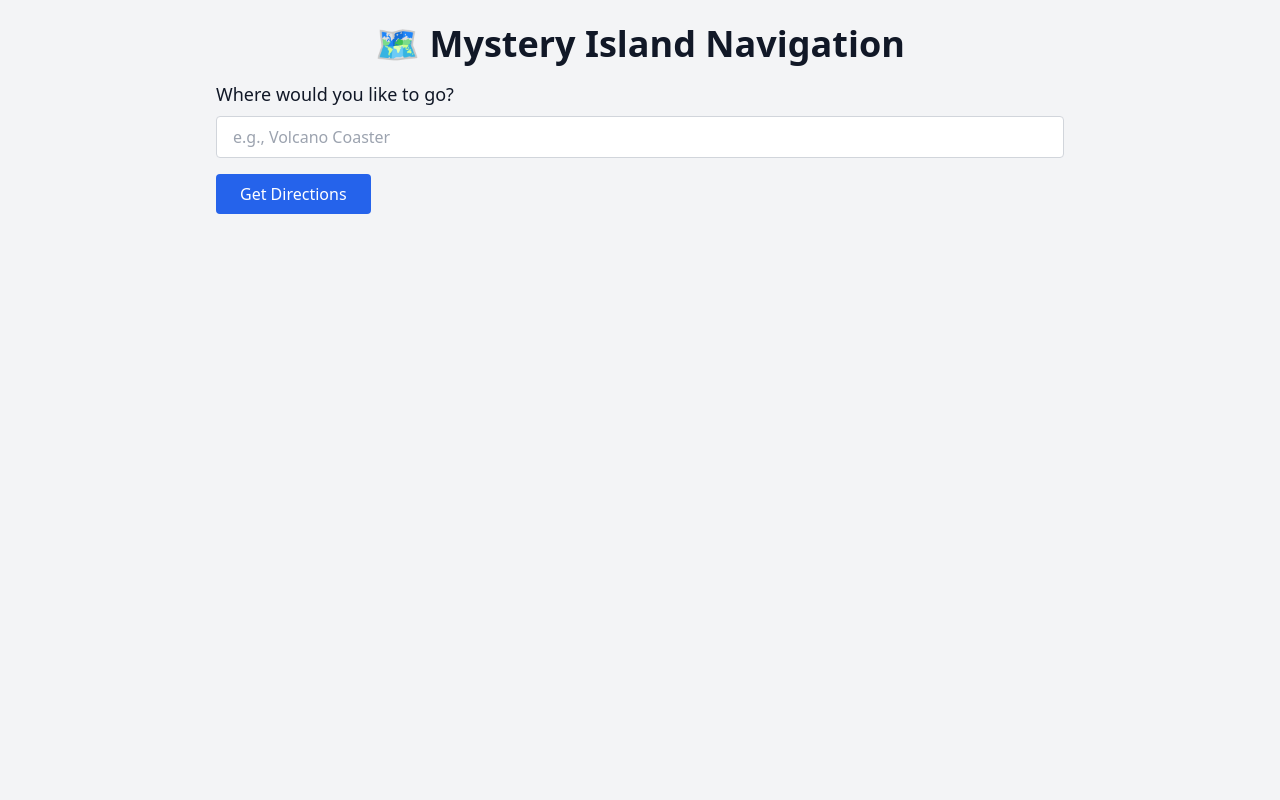
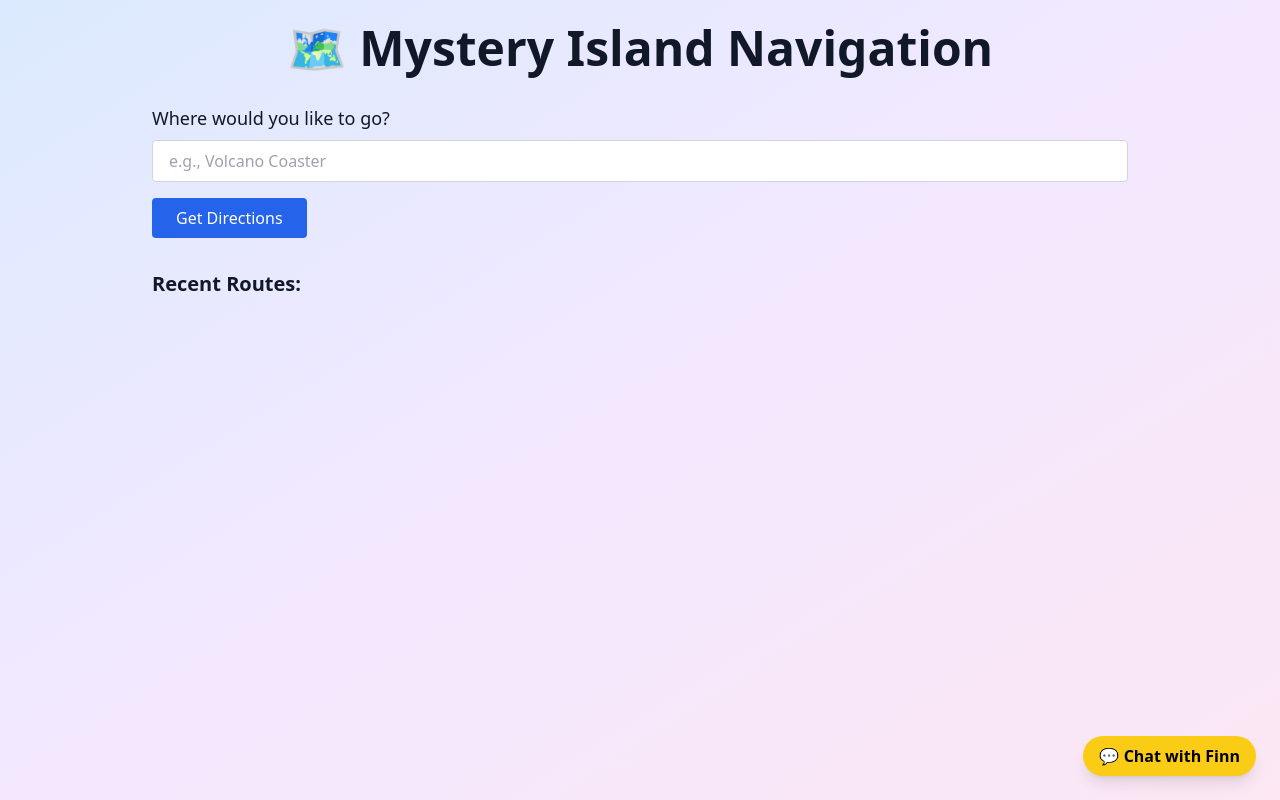
Before and after one commit to jdsi23/mystery-island-infra-Navigation, a Flask app: page / in a window 1280 px wide. Run offline with Flask 3, Linux system fonts and the light colour scheme; some libraries are stand-ins or nearby versions.

Commit message:
Mystery Island

```diff
--- a/navigation-app/templates/index.html
+++ b/navigation-app/templates/index.html
@@ -2,22 +2,24 @@
 <html lang="en">
   <head>
     <meta charset="UTF-8" />
+    <title>Mystery Island Navigation</title>
     <meta name="viewport" content="width=device-width, initial-scale=1.0" />
     <script src="https://cdn.tailwindcss.com"></script>
-    <title>Mystery Island Navigation</title>
   </head>
-  <body class="bg-gray-100 text-gray-900">
-    <div class="max-w-4xl mx-auto p-6">
-      <h1 class="text-4xl font-bold mb-4 text-center">🗺️ Mystery Island Navigation</h1>
 
-      <form action="/directions" method="get" class="mb-6">
+  <body class="bg-gradient-to-br from-blue-100 via-purple-100 to-pink-100 min-h-screen text-gray-900">
+
+    <div class="max-w-5xl mx-auto p-6">
+      <h1 class="text-5xl font-extrabold text-center mb-8">🗺️ Mystery Island Navigation</h1>
+
+      <form id="nav-form" class="mb-8">
         <label for="to" class="block text-lg font-medium mb-2">Where would you like to go?</label>
         <input
-          type="text"
           id="to"
           name="to"
+          type="text"
           placeholder="e.g., Volcano Coaster"
-          class="w-full border border-gray-300 rounded px-4 py-2 focus:outline-none focus:ring-2 focus:ring-blue-400"
+          class="w-full border border-gray-300 rounded px-4 py-2 focus:ring-2 focus:ring-blue-400"
           required
         />
         <button
@@ -28,26 +30,96 @@
         </button>
       </form>
 
-      <div id="directions-output" class="text-lg"></div>
+      <div id="directions-output" class="text-lg mb-8"></div>
+
+      <div id="recent-routes" class="mb-8">
+        <h2 class="text-xl font-semibold">Recent Routes:</h2>
+        <ul id="route-history" class="list-disc list-inside text-sm text-gray-700"></ul>
+      </div>
+    </div>
+
+    <!-- Chatbot button -->
+    <div class="fixed bottom-6 right-6">
+      <button id="chat-toggle" class="bg-yellow-400 hover:bg-yellow-500 text-black font-bold py-2 px-4 rounded-full shadow-lg">
+        💬 Chat with Finn
+      </button>
+    </div>
+
+    <!-- Chatbot UI -->
+    <div id="chatbot" class="hidden fixed bottom-20 right-6 bg-white border border-gray-300 rounded-lg shadow-lg p-4 w-80">
+      <h3 class="font-semibold mb-2">Finn Chatbot</h3>
+      <div id="chat-log" class="h-40 overflow-y-auto text-sm mb-2 border p-2 bg-gray-50 rounded"></div>
+      <input id="chat-input" class="w-full border rounded px-2 py-1" placeholder="Ask me anything..." />
     </div>
 
     <script>
-      const form = document.querySelector("form");
+      const form = document.getElementById("nav-form");
       const output = document.getElementById("directions-output");
+      const historyList = document.getElementById("route-history");
+
+      function saveToHistory(destination) {
+        let history = JSON.parse(localStorage.getItem("routeHistory")) || [];
+        history.unshift(destination);
+        history = history.slice(0, 5);
+        localStorage.setItem("routeHistory", JSON.stringify(history));
+        renderHistory();
+      }
+
+      function renderHistory() {
+        const history = JSON.parse(localStorage.getItem("routeHistory")) || [];
+        historyList.innerHTML = history.map(loc => `<li>${loc}</li>`).join("");
+      }
 
       form.addEventListener("submit", async (e) => {
         e.preventDefault();
-        const to = document.getElementById("to").value;
+        const to = document.getElementById("to").value.trim();
+        if (!to) return;
+
         const res = await fetch(`/directions?to=${encodeURIComponent(to)}`);
         const data = await res.json();
 
-        output.innerHTML = `
-          <h2 class="text-2xl font-semibold mb-2">Route to ${data.destination}:</h2>
-          <ul class="list-disc list-inside">
-            ${data.route.map((step) => `<li>${step}</li>`).join("")}
-          </ul>
-        `;
+        output.innerHTML = "";
+
+        const title = document.createElement("h2");
+        title.className = "text-2xl font-semibold mb-2";
+        title.textContent = `Route to ${data.destination}:`;
+        output.appendChild(title);
+
+        const ul = document.createElement("ul");
+        ul.className = "list-disc list-inside";
+        data.route.forEach((step, i) => {
+          setTimeout(() => {
+            const li = document.createElement("li");
+            li.textContent = step;
+            ul.appendChild(li);
+            output.scrollTop = output.scrollHeight;
+          }, i * 600);
+        });
+
+        output.appendChild(ul);
+        saveToHistory(data.destination);
       });
+
+      document.getElementById("chat-toggle").onclick = () => {
+        const chatbot = document.getElementById("chatbot");
+        chatbot.classList.toggle("hidden");
+      };
+
+      const chatInput = document.getElementById("chat-input");
+      const chatLog = document.getElementById("chat-log");
+
+      chatInput.addEventListener("keypress", function (e) {
+        if (e.key === "Enter") {
+          const msg = chatInput.value;
+          chatLog.innerHTML += `<div><b>You:</b> ${msg}</div>`;
+          chatLog.innerHTML += `<div><b>Finn:</b> Hmm... let me check the scrolls for that!</div>`;
+          chatInput.value = "";
+          chatLog.scrollTop = chatLog.scrollHeight;
+        }
+      });
+
+      renderHistory();
     </script>
+
   </body>
 </html>
```
